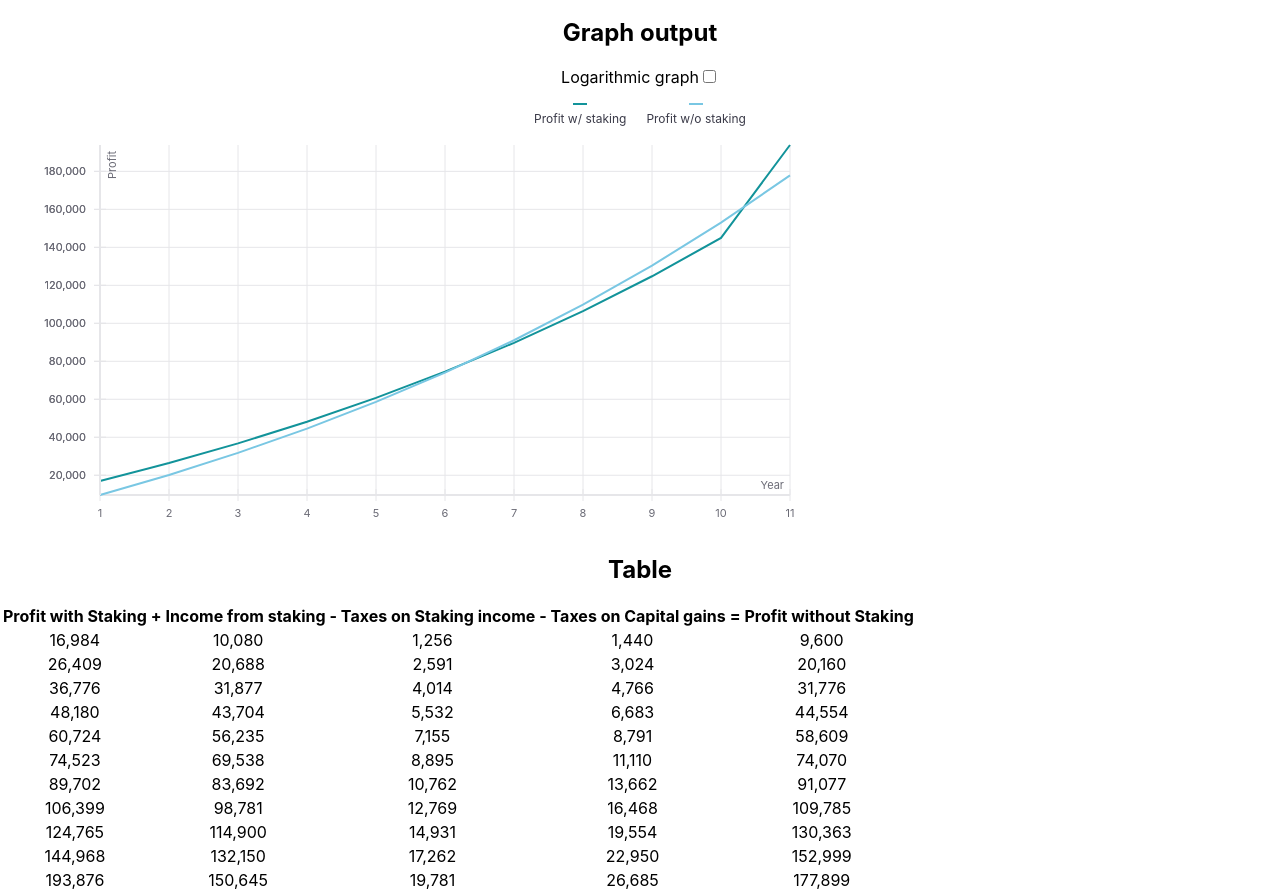
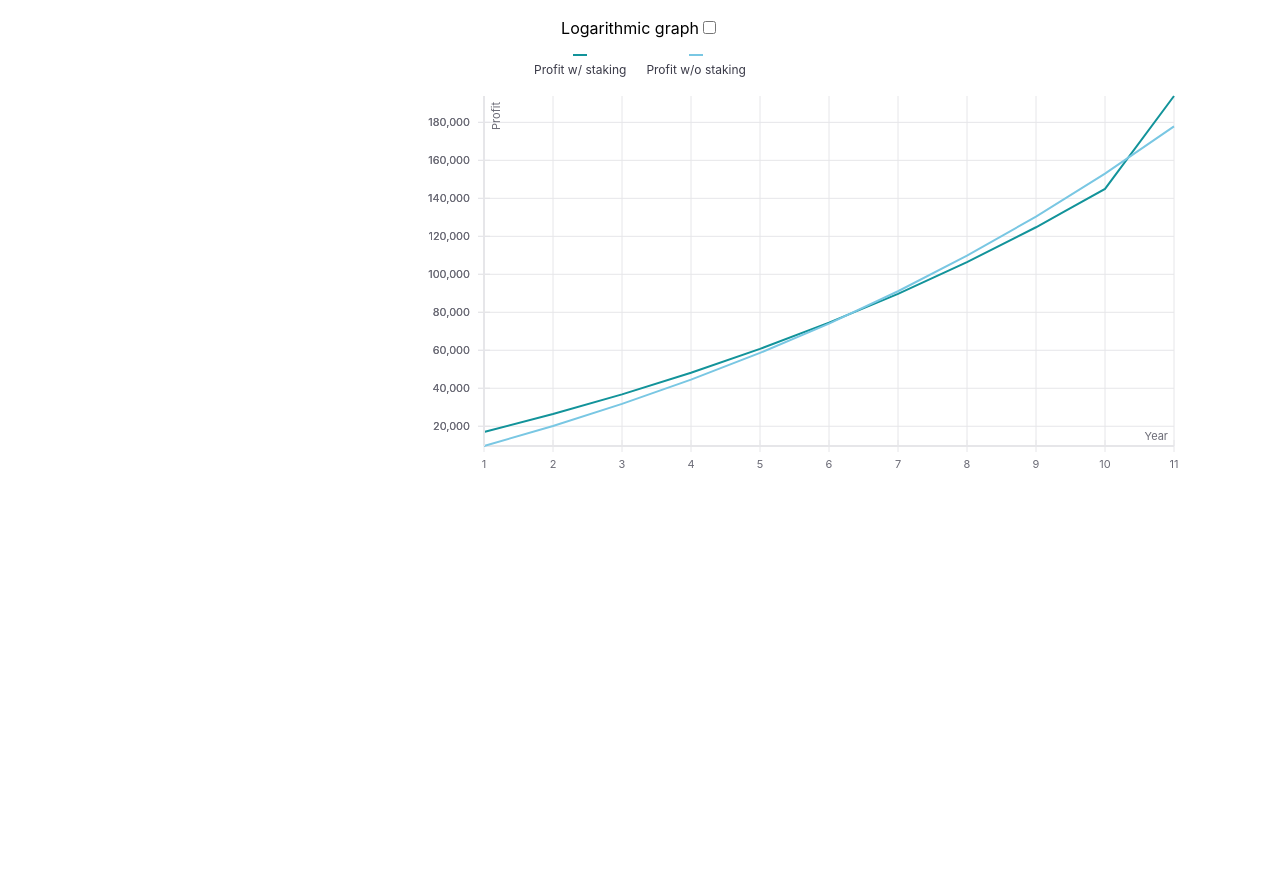
Before and after one commit to MarkuSchick/to-stake-or-not-to-stake, a React (Create React App) app: page / in a window 1280 px wide. Shown: the part 296-1189 px from the top of the page. After the commit the page ends 800 px from the top, so only its background shows below. Built offline with nearby package versions, Linux system fonts and the light colour scheme; the HTML template or start-up script is replaced by a standard one.

Commit message:
refactor: add new components

```diff
--- a/src/components/Graph.css
+++ b/src/components/Graph.css
@@ -1,5 +1,11 @@
-2 add the below CSS .react-vis-magic-css-import-rule {
+.react-vis-magic-css-import-rule {
   display: inherit;
+}
+
+.rv-xy-plot {
+  width: 80%;
+  margin-left: 30%;
+  margin-right: 10%;
 }
 
 .rv-treemap {
--- a/src/components/Graph.jsx
+++ b/src/components/Graph.jsx
@@ -39,7 +39,7 @@ export default function Graph(props) {
   debugger;
   return (
     <div>
-      <h2 className="graph"> Graph output</h2>
+      <h2 className="graph"> </h2>
       <label>
         Logarithmic graph
         <input
@@ -64,6 +64,7 @@ export default function Graph(props) {
         <YAxis title="Profit" />
         <LineSeries data={profitWithStaking} />
         <LineSeries data={profitWithoutStaking} />
+
         <YAxis />
       </XYPlot>
     </div>
--- a/src/components/Table.jsx
+++ b/src/components/Table.jsx
@@ -1,5 +1,5 @@
 import React from "react";
-
+import "./Table.css";
 const formatNumber = (num) => {
   return num.toLocaleString(navigator.language, {
     minimumFractionDigits: 0,
@@ -11,20 +11,20 @@ class Table extends React.Component {
   render() {
     return (
       <div className="Table">
-        <h2> Table</h2>
-
-        <table>
+        <table id="table1">
           <tbody>
             <tr>
-              <th>Profit with Staking </th>
+              <th> </th>
+              <th> Profit with Staking </th>
               <th>+ Income from staking</th>
               <th>- Taxes on Staking income</th>
               <th>- Taxes on Capital gains</th>
               <th>= Profit without Staking</th>
             </tr>
 
-            {this.props.profit.map((profit) => (
+            {this.props.profit.map((profit, year) => (
               <tr>
+                <td> Year {year + 1} </td>
                 <td>{formatNumber(profit.withStaking)} </td>
                 <td> {formatNumber(profit.stakingIncome)}</td>
                 <td> {formatNumber(profit.stakingTaxes)}</td>
--- a/src/components/UserInputField.jsx
+++ b/src/components/UserInputField.jsx
@@ -26,7 +26,7 @@ export default function UserInputField(props) {
 
   return (
     <div className="User input">
-      <h2> User Input field</h2>
+      <h2> Input some values</h2>
       <div className="formgroup">
         <SingleInput
           label="Units of Ether owned"
--- a/src/pages/Calculator.jsx
+++ b/src/pages/Calculator.jsx
@@ -1,7 +1,6 @@
 import React, { useState } from "react";
 import UserInputField from "../components/UserInputField";
 import Graph from "../components/Graph";
-import Table from "../components/Table";
 import calculateProfit from "../components/Profit";
 
 // default values
@@ -39,7 +38,6 @@ export default function CalculatorClasses(props) {
         handleChange={handleChange}
       />
       <Graph profit={profit} />
-      <Table profit={profit} />
     </div>
   );
 }
```
